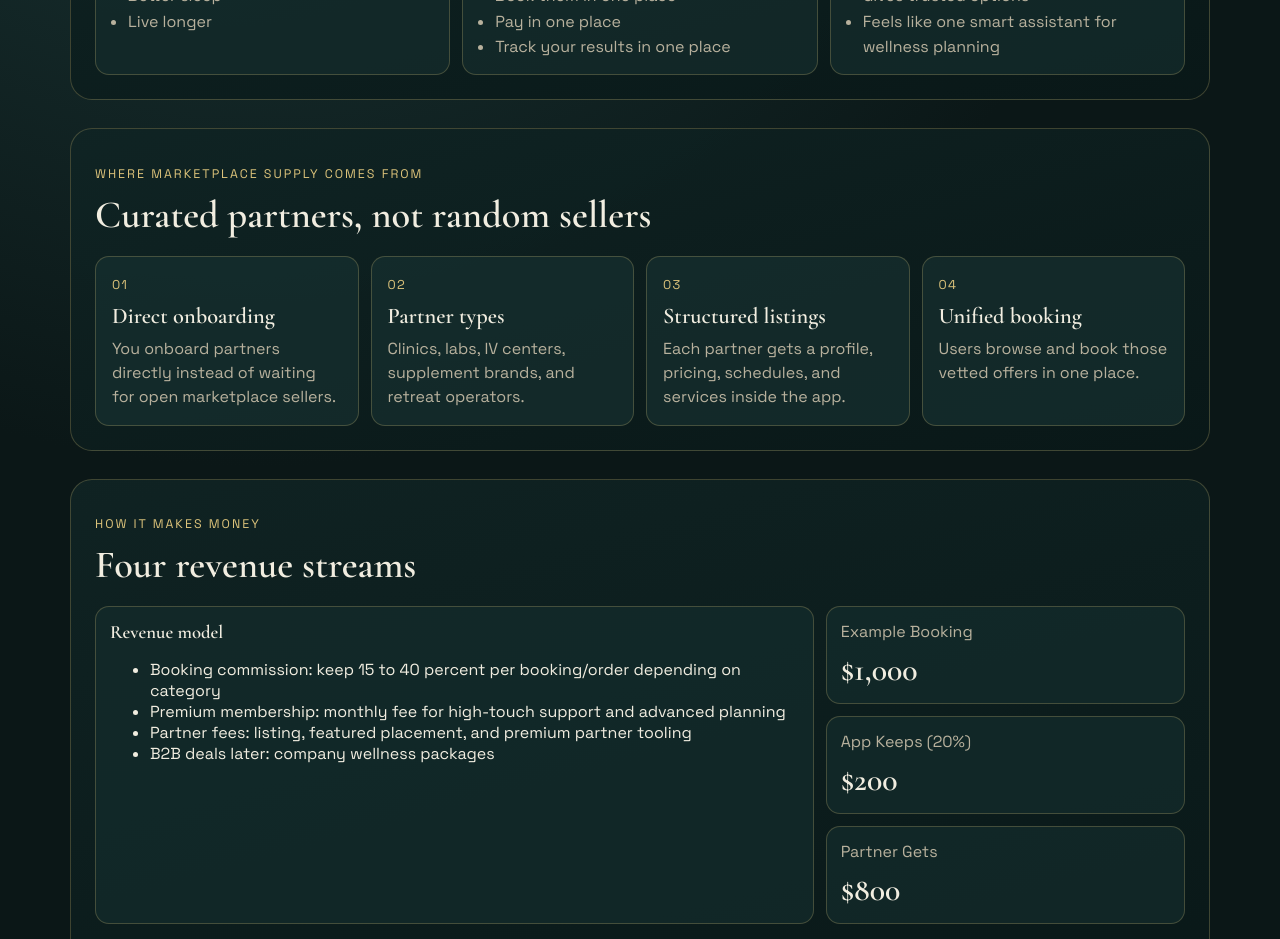
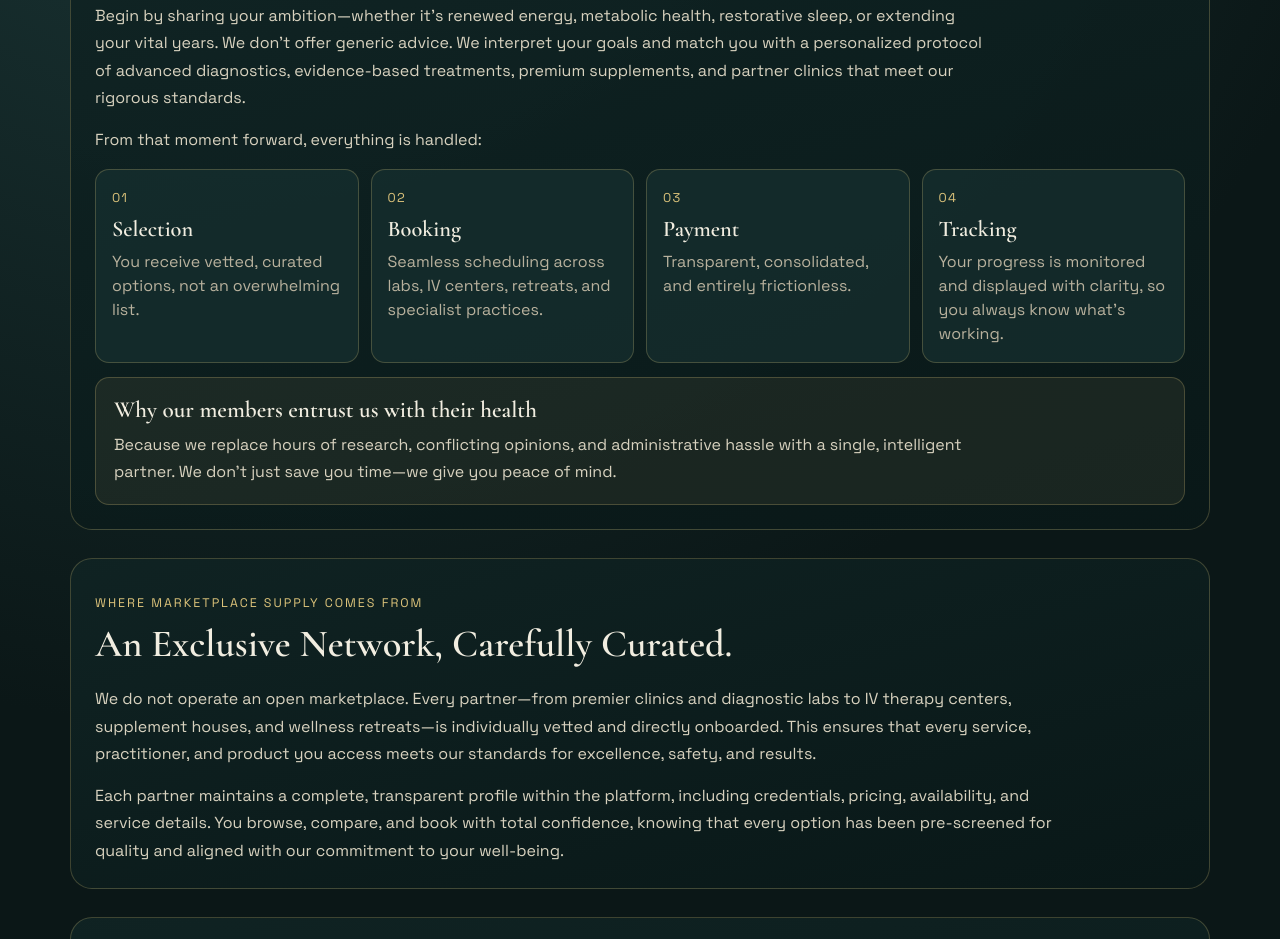
Before and after one commit to BeatViral/NovusVital, a plain HTML site: page plain-english.html in a window 1280 px wide. Shown: the part 708-1647 px from the top of the page. Drawn offline with nearby package versions, Linux system fonts and the light colour scheme.

Commit message:
Polish NovusVital overview copy

```diff
--- a/plain-english.html
+++ b/plain-english.html
@@ -3,8 +3,8 @@
 <head>
   <meta charset="UTF-8" />
   <meta name="viewport" content="width=device-width, initial-scale=1.0" />
-  <title>NovusVital | Plain English</title>
-  <meta name="description" content="Simple explanation of what NovusVital does and how it makes money." />
+  <title>NovusVital | Longevity Concierge</title>
+  <meta name="description" content="A polished overview of the NovusVital longevity concierge platform, curated partner network, and value-aligned revenue model." />
   <link rel="preconnect" href="https://fonts.googleapis.com" />
   <link rel="preconnect" href="https://fonts.gstatic.com" crossorigin />
   <link href="https://fonts.googleapis.com/css2?family=Cormorant+Garamond:wght@500;600;700&family=Space+Grotesk:wght@400;500;600;700&display=swap" rel="stylesheet" />
@@ -28,111 +28,97 @@
   <main>
     <section class="hero reveal">
       <p class="eyebrow">Plain English Overview</p>
-      <h1>This app is a personal helper for your health goals.</h1>
-      <p class="subcopy">You set the goal. The app helps you decide, book, pay, and track in one place.</p>
+      <h1>Your Personal Concierge to Longevity, Vitality, and Peak Performance.</h1>
+      <p class="subcopy">You define the outcome. We orchestrate the entire journey&mdash;from expert recommendations and seamless booking to transparent payment and precision tracking, all in one private, polished experience.</p>
     </section>
 
     <section id="what" class="panel reveal">
       <div class="panel-head">
         <p class="eyebrow">What It Does</p>
-        <h2>Simple user journey</h2>
+        <h2>Your Journey, Curated from Start to Success.</h2>
       </div>
-      <div class="partner-console">
-        <article>
-          <h3>You tell it what you want</h3>
-          <ul>
-            <li>More energy</li>
-            <li>Lose fat</li>
-            <li>Better sleep</li>
-            <li>Live longer</li>
-          </ul>
+      <div class="copy-block">
+        <p>Begin by sharing your ambition&mdash;whether it&rsquo;s renewed energy, metabolic health, restorative sleep, or extending your vital years. We don&rsquo;t offer generic advice. We interpret your goals and match you with a personalized protocol of advanced diagnostics, evidence-based treatments, premium supplements, and partner clinics that meet our rigorous standards.</p>
+        <p>From that moment forward, everything is handled:</p>
+      </div>
+      <div class="journey-grid">
+        <article class="journey-card">
+          <span>01</span>
+          <h3>Selection</h3>
+          <p>You receive vetted, curated options, not an overwhelming list.</p>
         </article>
-        <article>
-          <h3>Then it helps you</h3>
-          <ul>
-            <li>Choose the right tests, treatments, supplements, and clinics</li>
-            <li>Book them in one place</li>
-            <li>Pay in one place</li>
-            <li>Track your results in one place</li>
-          </ul>
+        <article class="journey-card">
+          <span>02</span>
+          <h3>Booking</h3>
+          <p>Seamless scheduling across labs, IV centers, retreats, and specialist practices.</p>
         </article>
-        <article>
-          <h3>Why users care</h3>
-          <ul>
-            <li>Saves time</li>
-            <li>Removes guesswork</li>
-            <li>Gives trusted options</li>
-            <li>Feels like one smart assistant for wellness planning</li>
-          </ul>
+        <article class="journey-card">
+          <span>03</span>
+          <h3>Payment</h3>
+          <p>Transparent, consolidated, and entirely frictionless.</p>
         </article>
+        <article class="journey-card">
+          <span>04</span>
+          <h3>Tracking</h3>
+          <p>Your progress is monitored and displayed with clarity, so you always know what&rsquo;s working.</p>
+        </article>
+      </div>
+      <div class="member-note">
+        <h3>Why our members entrust us with their health</h3>
+        <p>Because we replace hours of research, conflicting opinions, and administrative hassle with a single, intelligent partner. We don&rsquo;t just save you time&mdash;we give you peace of mind.</p>
       </div>
     </section>
 
     <section id="marketplace" class="panel reveal">
       <div class="panel-head">
         <p class="eyebrow">Where Marketplace Supply Comes From</p>
-        <h2>Curated partners, not random sellers</h2>
+        <h2>An Exclusive Network, Carefully Curated.</h2>
       </div>
-      <div class="journey-grid">
-        <article class="journey-card">
-          <span>01</span>
-          <h3>Direct onboarding</h3>
-          <p>You onboard partners directly instead of waiting for open marketplace sellers.</p>
-        </article>
-        <article class="journey-card">
-          <span>02</span>
-          <h3>Partner types</h3>
-          <p>Clinics, labs, IV centers, supplement brands, and retreat operators.</p>
-        </article>
-        <article class="journey-card">
-          <span>03</span>
-          <h3>Structured listings</h3>
-          <p>Each partner gets a profile, pricing, schedules, and services inside the app.</p>
-        </article>
-        <article class="journey-card">
-          <span>04</span>
-          <h3>Unified booking</h3>
-          <p>Users browse and book those vetted offers in one place.</p>
-        </article>
+      <div class="copy-block wide-copy">
+        <p>We do not operate an open marketplace. Every partner&mdash;from premier clinics and diagnostic labs to IV therapy centers, supplement houses, and wellness retreats&mdash;is individually vetted and directly onboarded. This ensures that every service, practitioner, and product you access meets our standards for excellence, safety, and results.</p>
+        <p>Each partner maintains a complete, transparent profile within the platform, including credentials, pricing, availability, and service details. You browse, compare, and book with total confidence, knowing that every option has been pre-screened for quality and aligned with our commitment to your well-being.</p>
       </div>
     </section>
 
     <section id="money" class="panel reveal outcomes">
       <div class="panel-head">
         <p class="eyebrow">How It Makes Money</p>
-        <h2>Four revenue streams</h2>
+        <h2>A Model Built on Value, Not Volume.</h2>
       </div>
-      <div class="outcomes-layout">
-        <article class="chart-card">
-          <h3>Revenue model</h3>
-          <ul>
-            <li>Booking commission: keep 15 to 40 percent per booking/order depending on category</li>
-            <li>Premium membership: monthly fee for high-touch support and advanced planning</li>
-            <li>Partner fees: listing, featured placement, and premium partner tooling</li>
-            <li>B2B deals later: company wellness packages</li>
-          </ul>
+      <div class="copy-block">
+        <p>Our revenue is simple and aligned with your success:</p>
+      </div>
+      <div class="journey-grid">
+        <article class="journey-card">
+          <span>01</span>
+          <h3>Booking Concierge Fee</h3>
+          <p>A transparent commission on each service booked, ranging from 15-40%, depending on the category, reflecting the curation, coordination, and care we provide.</p>
         </article>
-        <article class="kpi-stack">
-          <div class="kpi">
-            <p>Example Booking</p>
-            <h3>$1,000</h3>
-          </div>
-          <div class="kpi">
-            <p>App Keeps (20%)</p>
-            <h3>$200</h3>
-          </div>
-          <div class="kpi">
-            <p>Partner Gets</p>
-            <h3>$800</h3>
-          </div>
+        <article class="journey-card">
+          <span>02</span>
+          <h3>Premium Membership</h3>
+          <p>An optional monthly program for members who desire elevated support, advanced planning, and priority access.</p>
+        </article>
+        <article class="journey-card">
+          <span>03</span>
+          <h3>Partner Partnership Fees</h3>
+          <p>For our curated partners, we offer listing, featured placement, and enhanced tooling&mdash;always disclosed and never influencing our recommendations to you.</p>
+        </article>
+        <article class="journey-card">
+          <span>04</span>
+          <h3>Enterprise Wellness</h3>
+          <p>Custom programs for companies investing in the health of their leadership and teams, coming soon.</p>
         </article>
       </div>
-      <p class="subcopy">If that user also has a $99 monthly premium plan, that adds recurring revenue on top of booking commission.</p>
+      <div class="member-note">
+        <h3>In short</h3>
+        <p>We earn when we deliver value&mdash;on every booking, through recurring memberships, and by enabling our partners to serve you better.</p>
+      </div>
     </section>
 
     <section class="cta reveal">
-      <h2>One-line pitch for funders</h2>
-      <p>We earn on every transaction, plus recurring subscription revenue, plus partner and enterprise fees.</p>
+      <h2>Ready for a private concierge approach to better health?</h2>
+      <p>Explore the full NovusVital demo experience and see how guided planning, curated access, and precision tracking come together.</p>
       <div class="hero-actions">
         <a class="btn btn-primary" href="index.html">View Full Demo</a>
       </div>
--- a/styles.css
+++ b/styles.css
@@ -130,6 +130,24 @@ h1 {
   line-height: 1.6;
 }
 
+.copy-block {
+  max-width: 890px;
+  color: #d8d2bf;
+  line-height: 1.72;
+}
+
+.copy-block p {
+  margin: 0 0 14px;
+}
+
+.copy-block p:last-child {
+  margin-bottom: 0;
+}
+
+.wide-copy {
+  max-width: 980px;
+}
+
 .hero-actions {
   margin-top: 28px;
   display: flex;
@@ -244,6 +262,33 @@ h1 {
   color: var(--muted);
   margin: 8px 0 0;
   line-height: 1.5;
+}
+
+.member-note {
+  margin-top: 14px;
+  border: 1px solid var(--line);
+  border-radius: 14px;
+  padding: 18px;
+  background: rgba(219, 194, 122, 0.08);
+}
+
+.member-note h3 {
+  font-size: 1.45rem;
+}
+
+.member-note p {
+  color: #d8d2bf;
+  line-height: 1.68;
+  margin: 8px 0 0;
+  max-width: 900px;
+}
+
+.copy-block + .journey-grid {
+  margin-top: 16px;
+}
+
+.outcomes .journey-grid {
+  grid-template-columns: repeat(2, minmax(0, 1fr));
 }
 
 .market-grid {
@@ -377,6 +422,10 @@ h1 {
 
 .cta p {
   color: var(--muted);
+}
+
+.cta .hero-actions {
+  justify-content: center;
 }
 
 footer {
@@ -596,6 +645,10 @@ footer {
     grid-template-columns: repeat(2, minmax(0, 1fr));
   }
 
+  .outcomes .journey-grid {
+    grid-template-columns: 1fr;
+  }
+
   .partner-console {
     grid-template-columns: 1fr;
   }
```
